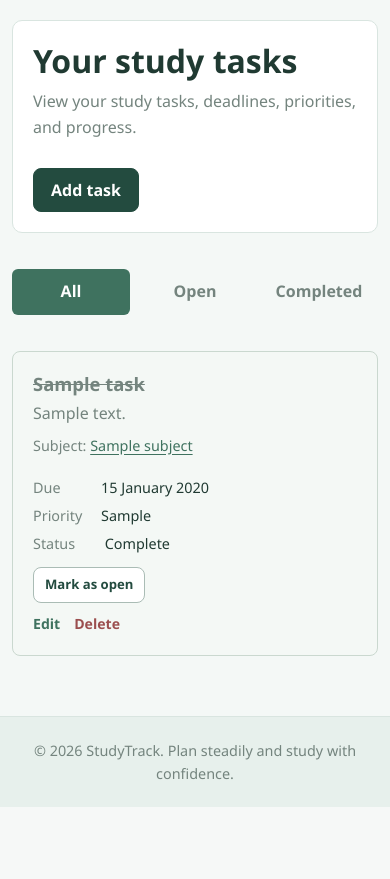
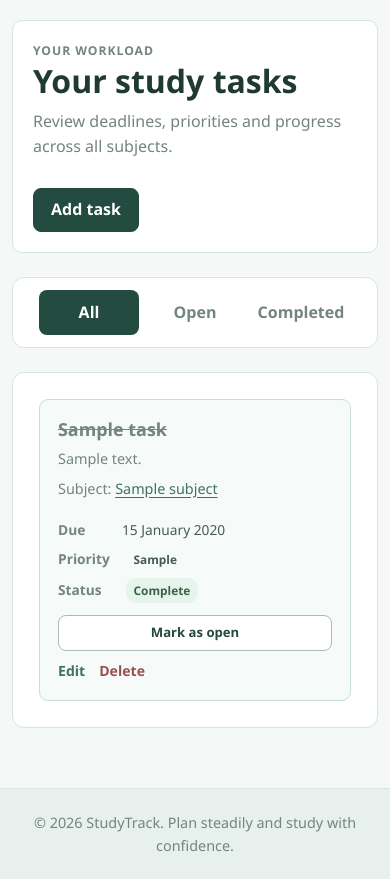
Before and after one commit to jalynch67/Database-Project---StudyTrack, a Flask app: page /tasks in a window 390 px wide. Shown: the part 169-1048 px from the top of the page. Before the commit the page ends 976 px from the top, so only its background shows below. Run offline with Flask 3, Linux system fonts and the light colour scheme; tables that the repository leaves empty hold one stand-in row (values such as "Sample post").

Commit message:
Enhance task pages with responsive design; improve layout and user experience

```diff
--- a/static/css/responsive.css
+++ b/static/css/responsive.css
@@ -221,3 +221,50 @@ body {
         width: 100%;
     }
 }
+
+
+/* Task pages */
+
+@media (max-width: 820px) {
+    .task-item {
+        grid-template-columns: minmax(0, 1fr) auto;
+    }
+
+    .task-item-details {
+        grid-column: 1 / -1;
+        grid-row: 2;
+    }
+}
+
+@media (max-width: 600px) {
+    .task-filters {
+        display: grid;
+        grid-template-columns: repeat(3, minmax(0, 1fr));
+    }
+
+    .task-filters a {
+        padding-right: 8px;
+        padding-left: 8px;
+        text-align: center;
+    }
+
+    .task-item {
+        grid-template-columns: 1fr;
+        gap: 12px;
+    }
+
+    .task-item-details {
+        grid-column: auto;
+        grid-row: auto;
+    }
+
+    .task-item-controls {
+        width: 100%;
+        align-items: flex-start;
+    }
+
+    .task-item-controls form,
+    .task-item-controls button {
+        width: 100%;
+    }
+}
--- a/static/css/tasks.css
+++ b/static/css/tasks.css
@@ -1,6 +1,10 @@
+/* Task filters */
+
 .task-filter-section {
-    padding-top: 12px !important;
-    padding-bottom: 12px !important;
+    padding: 12px 26px;
+    background: #ffffff;
+    border: 1px solid var(--colour-border);
+    border-radius: 12px;
 }
 
 .task-filters {
@@ -11,87 +15,121 @@
 
 .task-filters a {
     min-height: 40px;
-    padding: 9px 17px;
+    padding: 9px 16px;
     display: inline-flex;
     align-items: center;
     justify-content: center;
     border: 1px solid transparent;
-    border-radius: 6px;
+    border-radius: 8px;
     color: var(--colour-muted);
     font-weight: 700;
     text-decoration: none;
 }
 
 .task-filters a:hover {
-    background: var(--colour-primary-soft);
+    background: var(--colour-primary-light);
     color: var(--colour-primary-dark);
 }
 
 .task-filters a.active {
-    background: var(--colour-primary);
+    background: var(--colour-primary-dark);
     color: #ffffff;
+}
+
+/* Task list */
+
+.task-list-section {
+    padding: 26px;
+    background: #ffffff;
+    border: 1px solid var(--colour-border);
+    border-radius: 12px;
 }
 
 .task-list {
     margin: 0;
     padding: 0;
     display: grid;
-    gap: 12px;
+    gap: 10px;
     list-style: none;
 }
 
 .task-item {
-    padding: 20px;
+    min-width: 0;
+    padding: 18px;
     display: grid;
-    grid-template-columns: minmax(0, 1.5fr) minmax(210px, 0.75fr) auto;
+    grid-template-columns: minmax(0, 1fr) minmax(220px, auto) auto;
     align-items: center;
-    gap: 24px;
-    background: var(--colour-surface);
+    gap: 22px;
+    background: #ffffff;
     border: 1px solid var(--colour-border);
-    border-radius: 8px;
+    border-radius: 9px;
 }
 
 .task-item:hover {
-    background: #faf8f3;
-    border-color: #cfc9be;
+    border-color: #b4cec4;
+}
+
+.task-item-main {
+    min-width: 0;
 }
 
 .task-item-main h2 {
     margin-bottom: 6px;
-    font-size: 1.15rem;
+    font-size: 1.12rem;
 }
 
 .task-item-main > p {
     margin-bottom: 7px;
-}
-
-.task-subject-link {
     color: var(--colour-muted);
     font-size: 0.9rem;
 }
 
+.task-subject-link {
+    margin-bottom: 0;
+    font-size: 0.86rem;
+}
+
 .task-item-details {
     display: grid;
-    gap: 5px;
-    color: var(--colour-heading);
-    font-size: 0.9rem;
+    gap: 6px;
+    color: var(--colour-text);
+    font-size: 0.86rem;
 }
 
 .task-item-details p {
     margin-bottom: 0;
 }
 
-.task-item-details span {
-    width: 68px;
+.task-item-details .detail-label {
+    width: 64px;
     display: inline-block;
     color: var(--colour-muted);
+    font-weight: 600;
+}
+
+.task-status {
+    padding: 3px 8px;
+    display: inline-flex;
+    border-radius: 10px;
+    font-size: 0.74rem;
+    font-weight: 700;
+}
+
+.task-status-open {
+    background: var(--colour-primary-light);
+    color: var(--colour-primary-dark);
+}
+
+.task-status-complete {
+    background: #e7f4ec;
+    color: #376449;
 }
 
 .task-item-controls {
     display: flex;
     flex-direction: column;
     align-items: flex-end;
-    gap: 10px;
+    gap: 9px;
 }
 
 .task-item-controls form {
@@ -99,13 +137,8 @@
 }
 
 .task-complete {
-    background: #f4f8f5;
-    border-color: #cad8cf;
-}
-
-.task-complete:hover {
-    background: #eff5f1;
-    border-color: #b7cbbd;
+    background: #f6faf8;
+    border-color: #cbded6;
 }
 
 .task-complete .task-item-main h2 {
@@ -113,46 +146,3 @@
     text-decoration: line-through;
     text-decoration-thickness: 1px;
 }
-
-.task-complete .task-item-main > p:not(.task-subject-link) {
-    color: var(--colour-muted);
-}
-
-@media (max-width: 850px) {
-    .task-item {
-        grid-template-columns: minmax(0, 1fr) auto;
-    }
-
-    .task-item-details {
-        grid-column: 1 / -1;
-        grid-row: 2;
-    }
-}
-
-@media (max-width: 700px) {
-    .task-filters {
-        display: grid;
-        grid-template-columns: repeat(3, minmax(0, 1fr));
-    }
-
-    .task-filters a {
-        padding-right: 8px;
-        padding-left: 8px;
-        text-align: center;
-    }
-
-    .task-item {
-        grid-template-columns: 1fr;
-        gap: 12px;
-    }
-
-    .task-item-details {
-        grid-column: auto;
-        grid-row: auto;
-    }
-
-    .task-item-controls {
-        width: 100%;
-        align-items: flex-start;
-    }
-}
--- a/templates/tasks/delete.html
+++ b/templates/tasks/delete.html
@@ -9,11 +9,7 @@
     <div class="warning-panel">
         <p class="warning-label">Delete task</p>
         <h1>Delete {{ task.title }}?</h1>
-
-        <p>
-            This action cannot be undone. The task will be permanently removed
-            from {{ task.subject.name }}.
-        </p>
+        <p>This action cannot be undone. The task will be permanently removed from {{ task.subject.name }}.</p>
 
         <dl class="confirmation-details">
             <div>
--- a/templates/tasks/list.html
+++ b/templates/tasks/list.html
@@ -5,26 +5,22 @@
 {% block content %}
 <section class="page-intro">
     <div>
+        <p class="section-kicker">Your workload</p>
         <h1>Your study tasks</h1>
-        <p>View your study tasks, deadlines, priorities, and progress.</p>
+        <p>Review deadlines, priorities and progress across all subjects.</p>
     </div>
-
-    <a class="button button-primary" href="{{ url_for('add_task') }}">
-        Add task
-    </a>
+    <a class="button button-primary" href="{{ url_for('add_task') }}">Add task</a>
 </section>
 
 <section class="task-filter-section">
     <nav class="task-filters" aria-label="Task filters">
         <a class="{% if current_status == 'all' %}active{% endif %}" href="{{ url_for('tasks', status='all') }}">All</a>
-        <a class="{% if current_status == 'open' %}active{% endif %}"
-            href="{{ url_for('tasks', status='open') }}">Open</a>
-        <a class="{% if current_status == 'completed' %}active{% endif %}"
-            href="{{ url_for('tasks', status='completed') }}">Completed</a>
+        <a class="{% if current_status == 'open' %}active{% endif %}" href="{{ url_for('tasks', status='open') }}">Open</a>
+        <a class="{% if current_status == 'completed' %}active{% endif %}" href="{{ url_for('tasks', status='completed') }}">Completed</a>
     </nav>
 </section>
 
-<section>
+<section class="task-list-section">
     {% if tasks %}
         <ul class="task-list">
             {% for task in tasks %}
@@ -35,36 +31,37 @@
                         {% if task.description %}
                             <p>{{ task.description }}</p>
                         {% else %}
-                <p class="muted-text">No description has been added.</p>
+                            <p>No description has been added.</p>
                         {% endif %}
 
                         <p class="task-subject-link">
                             Subject:
-                    <a href="{{ url_for('subject_detail', subject_id=task.subject.id) }}">
-                        {{ task.subject.name }}
-                    </a>
+                            <a href="{{ url_for('subject_detail', subject_id=task.subject.id) }}">{{ task.subject.name }}</a>
                         </p>
                     </div>
 
                     <div class="task-item-details">
-                <p><span>Due</span>{{ task.due_date.strftime('%d %B %Y') }}</p>
-                <p><span>Priority</span>{{ task.priority|title }}</p>
+                        <p><span class="detail-label">Due</span>{{ task.due_date.strftime('%d %B %Y') }}</p>
                         <p>
-                    <span>Status</span>
-                    {% if task.is_complete %}Complete{% else %}Open{% endif %}
+                            <span class="detail-label">Priority</span>
+                            <span class="priority priority-{{ task.priority }}">{{ task.priority|title }}</span>
+                        </p>
+                        <p>
+                            <span class="detail-label">Status</span>
+                            {% if task.is_complete %}
+                                <span class="task-status task-status-complete">Complete</span>
+                            {% else %}
+                                <span class="task-status task-status-open">Open</span>
+                            {% endif %}
                         </p>
                     </div>
 
                     <div class="task-item-controls">
                         <form method="POST" action="{{ url_for('toggle_task', task_id=task.id) }}">
                             {% if task.is_complete %}
-                    <button class="button-small button-muted" type="submit">
-                        Mark as open
-                    </button>
+                                <button class="button-small button-muted" type="submit">Mark as open</button>
                             {% else %}
-                    <button class="button-small" type="submit">
-                        Mark complete
-                    </button>
+                                <button class="button-small" type="submit">Mark complete</button>
                             {% endif %}
                         </form>
 
@@ -89,9 +86,7 @@
             {% else %}
                 <h2>No study tasks yet</h2>
                 <p>Add a study task to start tracking your work and deadlines.</p>
-        <a class="button button-primary" href="{{ url_for('add_task') }}">
-            Add your first task
-        </a>
+                <a class="button button-primary" href="{{ url_for('add_task') }}">Add your first task</a>
             {% endif %}
         </div>
     {% endif %}
```
Also changed, not shown: templates/tasks/add.html (+8 -13 lines), templates/tasks/edit.html (+9 -15 lines). Lines whose indentation alone changed are shown as unchanged.
